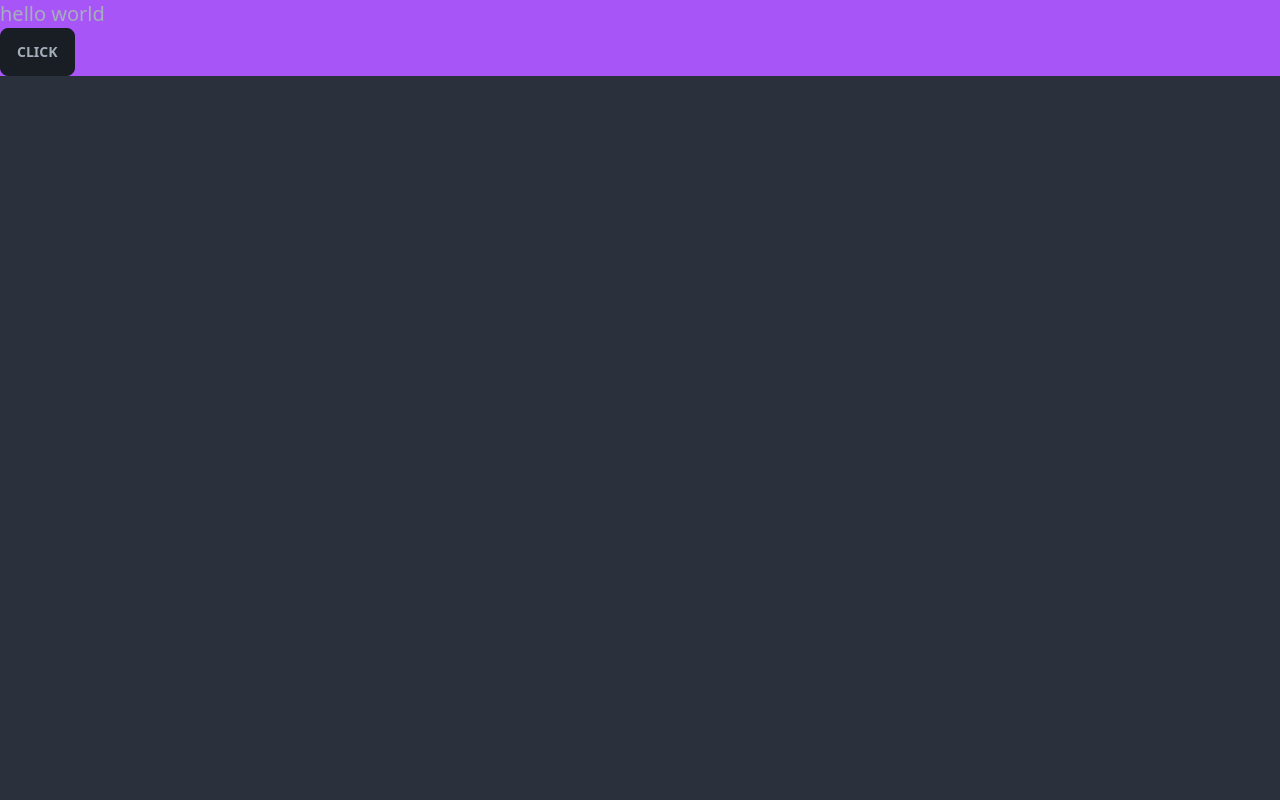
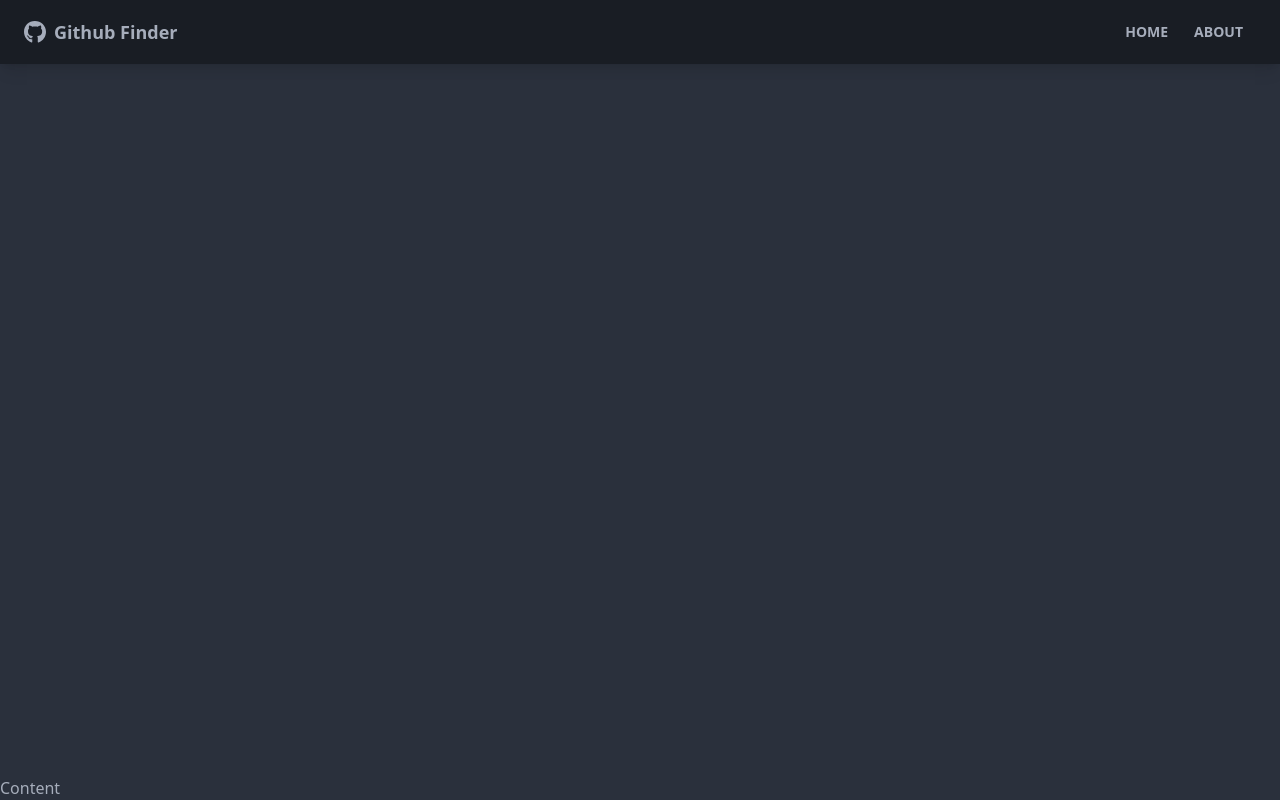
Before and after one commit to hyc0812/deploy-github-finder, a React (Create React App) app: page / in a window 1280 px wide. Built offline with nearby package versions, Linux system fonts and the light colour scheme.

Commit message:
component added

```diff
--- a/package.json
+++ b/package.json
@@ -9,6 +9,8 @@
     "daisyui": "^2.19.0",
     "react": "^18.2.0",
     "react-dom": "^18.2.0",
+    "react-icons": "^4.4.0",
+    "react-router-dom": "^6.3.0",
     "react-scripts": "5.0.1",
     "web-vitals": "^2.1.4"
   },
--- a/src/App.js
+++ b/src/App.js
@@ -1,9 +1,14 @@
+import { BrowserRouter as Router, Route } from "react-router-dom";
+import Navbar from "./components/layout/Navbar";
+
 function App() {
   return (
-    <div className="bg-purple-500">
-      <h1 className="text-xl">hello world</h1>
-      <button className="btn">Click</button>
-    </div>
+    <Router>
+      <div className="flex flex-col justify-between h-screen">
+        <Navbar />
+        <main> Content </main>
+      </div>
+    </Router>
   );
 }
 
--- /dev/null
+++ b/src/components/layout/Navbar.jsx
@@ -0,0 +1,37 @@
+import { FaGithub } from "react-icons/fa";
+import { Link } from "react-router-dom";
+import PropTypes from "prop-types";
+
+export default function Navbar({ title }) {
+  return (
+    <nav className="navbar mb-12 shadow-lg bg-neutral text-neutral-content">
+      <div className="container mx-auto">
+        <div className="flex-none px-2 mx-2">
+          <FaGithub className="inline pr-2 text-3xl" />
+          <Link to="/" className="text-lg font-bold align-middle">
+            {title}
+          </Link>
+        </div>
+
+        <div className="flex-1 px-2 mx-2">
+          <div className="flex justify-end">
+            <Link to="/" className="btn btn-ghost btn-sm rounded-btn">
+              Home
+            </Link>
+            <Link to="/about" className="btn btn-ghost btn-sm rounded-btn">
+              About
+            </Link>
+          </div>
+        </div>
+      </div>
+    </nav>
+  );
+}
+
+Navbar.defaultProps = {
+  title: "Github Finder",
+};
+
+Navbar.propTypes = {
+  title: PropTypes.string,
+};
```
Also changed, not shown: 1 other file (tests, documents, lock files or other folders).
